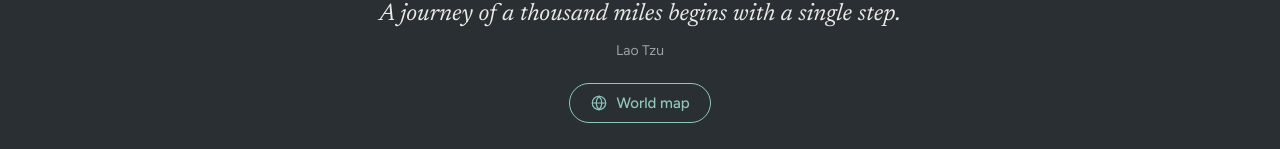
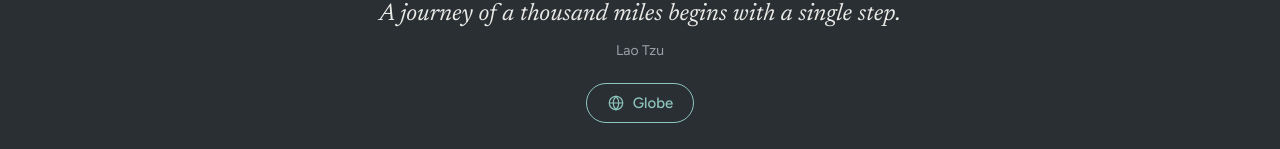
Before and after one commit to elireeder99-pixel/Eli-s-Images, an Astro site: page / in a window 1280 px wide. Shown: the part 198-347 px from the top of the page. Built offline with nearby package versions, Linux system fonts and the light colour scheme; Astro itself is replaced by a stand-in of ours.

Commit message:
Update index.astro

```diff
--- a/src/pages/index.astro
+++ b/src/pages/index.astro
@@ -41,9 +41,9 @@ const data = photos.map((p) => ({ t: p.title, f: p.full }));
       <blockquote id="q">The best camera is the one that's with you.</blockquote>
       <figcaption id="qa">Chase Jarvis</figcaption>
     </figure>
-    <a class="mapbtn" href="/map">
+    <a class="mapbtn" href="/globe">
   <svg viewBox="0 0 24 24" width="18" height="18" fill="none" stroke="currentColor" stroke-width="1.6" aria-hidden="true"><circle cx="12" cy="12" r="9"/><path d="M3 12h18M12 3c2.5 2.7 3.8 5.7 3.8 9s-1.3 6.3-3.8 9c-2.5-2.7-3.8-5.7-3.8-9S9.5 5.7 12 3z"/></svg>
-  World map
+  Globe
 </a>
 
   </header>
```
